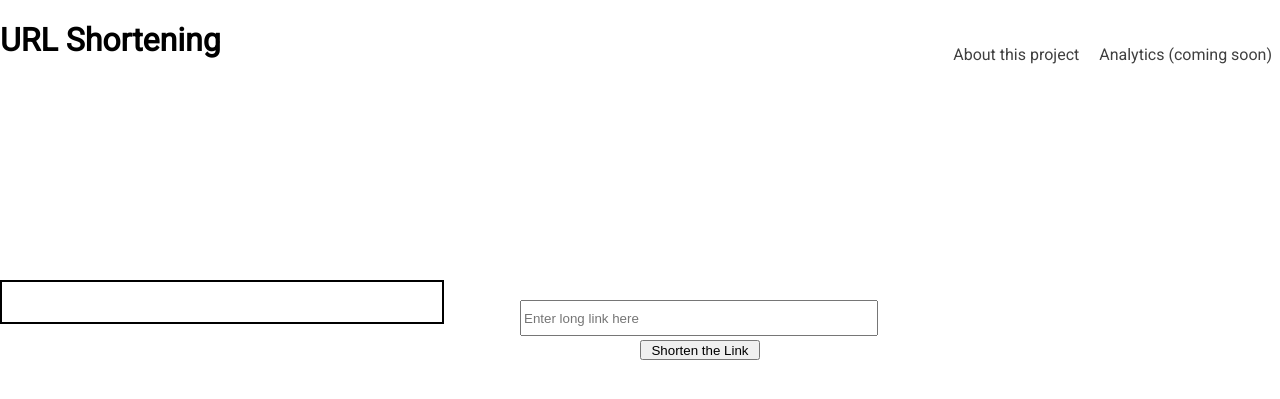
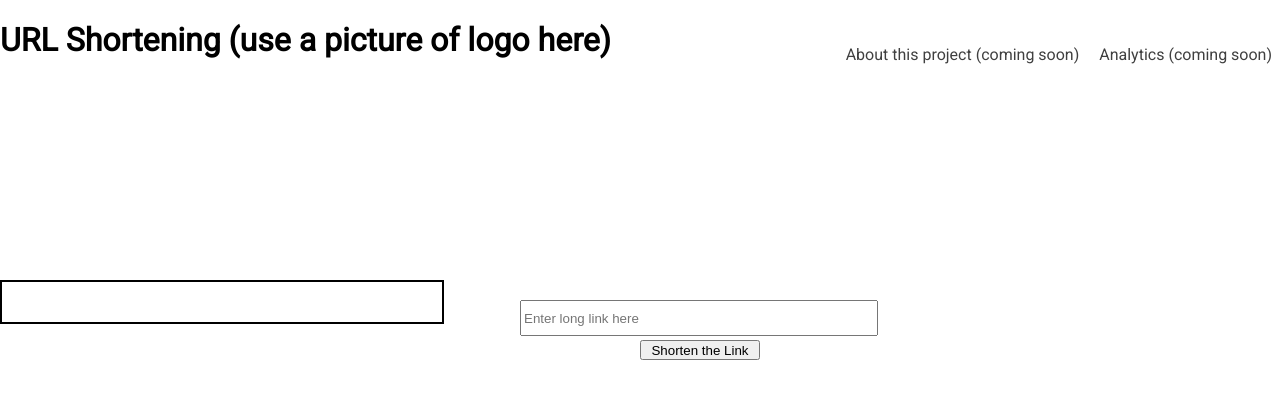
Before and after one commit to cchandel-dev/smallURL, a Flask app: template templates/index.html in a window 1280 px wide. Shown: the top 399 px of the page. Run offline with Flask 3, Linux system fonts and the light colour scheme; the template is opened without the code that fills it, so the values that code supplies are empty; parts of the project's set-up code (start-up, migrations or seed data) failed here and were passed over.

Commit message:
front end mod + domain change 1

```diff
--- a/app.py
+++ b/app.py
@@ -73,12 +73,12 @@ def encode(link):
     result = cl.find_one({"long_link": link})
 
     if result is not None:
-        short_link = 'https://url-shortening.herokuapp.com/' + result["short_link"]
+        short_link = 'www.smallurl.ca/' + result["short_link"]
         return short_link
     else:
         short_link = generate_unique_string(link)
         cl.insert_one({'long_link': link, 'short_link': short_link})
-        return 'https://url-shortening.herokuapp.com/' + short_link
+        return 'www.smallurl.ca/' + short_link
 
 
 def generate_unique_string(input_string):
--- a/templates/index.html
+++ b/templates/index.html
@@ -10,14 +10,14 @@
             <nav>
                 <ul id="nav_bar">
                     <li class="nav-links" id="gmail">
-                        <a href="#">About this project</a>
+                        <a href="#">About this project (coming soon)</a>
                     </li>
                     <li class="nav-links">
                         <a href="#">Analytics (coming soon)</a>
                     </li>
                 </ul>
             </nav>
-            <h1>URL Shortening</h1>
+            <h1>URL Shortening (use a picture of logo here)</h1>
 </h1></header>
 <!-- FORM SEARCH -->
 <div class="form">
```
